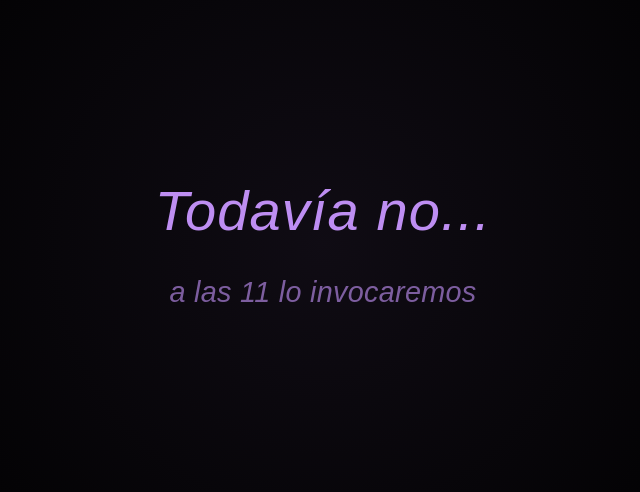
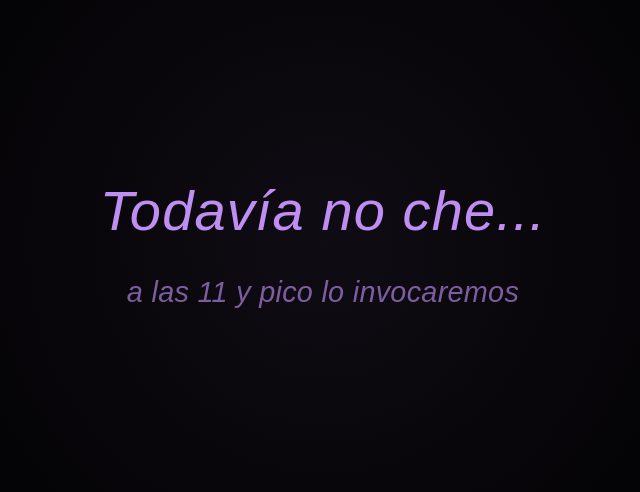
Before and after one commit to lgattari/imprenta-poetica, a Next.js app: page / in a window 1280 px wide. Shown: the part 156-648 px from the top of the page, without its empty margins (317-957 px from the left). Built offline with nearby package versions, Linux system fonts and the light colour scheme; no server answers; the database is empty.

Commit message:
checkpreguntas

```diff
--- a/app/admin/page.tsx
+++ b/app/admin/page.tsx
@@ -21,10 +21,7 @@ declare global {
     onstart: (() => void) | null
     onend: (() => void) | null
     onerror: (() => void) | null
-    onresult: ((event: SpeechRecognitionEvent) => void) | null
-  }
-  interface SpeechRecognitionEvent extends Event {
-    results: SpeechRecognitionResultList
+    onresult: ((event: any) => void) | null
   }
 }
 
--- a/app/page.tsx
+++ b/app/page.tsx
@@ -196,7 +196,7 @@ export default function Home() {
             lineHeight: 1.3,
             fontStyle: 'italic',
           }}>
-            Todavía no...
+            Todavía no che...
           </p>
           <p style={{
             fontSize: 'clamp(1.2rem, 4vw, 1.8rem)',
@@ -207,7 +207,7 @@ export default function Home() {
             lineHeight: 1.4,
             fontStyle: 'italic',
           }}>
-            a las 11 lo invocaremos
+            a las 11 y pico lo invocaremos
           </p>
         </div>
         <style>{estilos}</style>
@@ -264,7 +264,7 @@ export default function Home() {
               fontStyle: 'italic',
               letterSpacing: '0.02em',
             }}>
-              Este mensaje permanecerá contigo
+              Con cariño, Dios
             </p>
           </div>
         </div>
@@ -309,7 +309,7 @@ export default function Home() {
           letterSpacing: '0.01em',
           lineHeight: 1.4,
         }}>
-          No cierres esta página, mantenela abierta, necesitamos darle energia a nuestra entidad.
+          No cierres esta página, mantenela abierta, necesitamos darle energia a nuestra entidad. (corte henkidama)
         </p>
       </div>
       <style>{estilos}</style>
@@ -353,7 +353,7 @@ export default function Home() {
             letterSpacing: '0.02em',
             lineHeight: 1.3,
           }}>
-            Tu dios
+            ¿Estás listo para crear tu pequeño Dios portátil?
           </h1>
         </div>
 
@@ -365,7 +365,8 @@ export default function Home() {
           fontWeight: 300,
           letterSpacing: '0.05em',
         }}>
-          Cómo lo crearías
+          ¿Que darias de vos para tener un Dios en tu bolsillo?
+          Es hora de hacer un pequeño sacrificio y descubrirlo. Escribí lo que sacrificarias para crear a tu Dios, o como quieras que sea.
         </p>
 
         {/* Input */}
```
